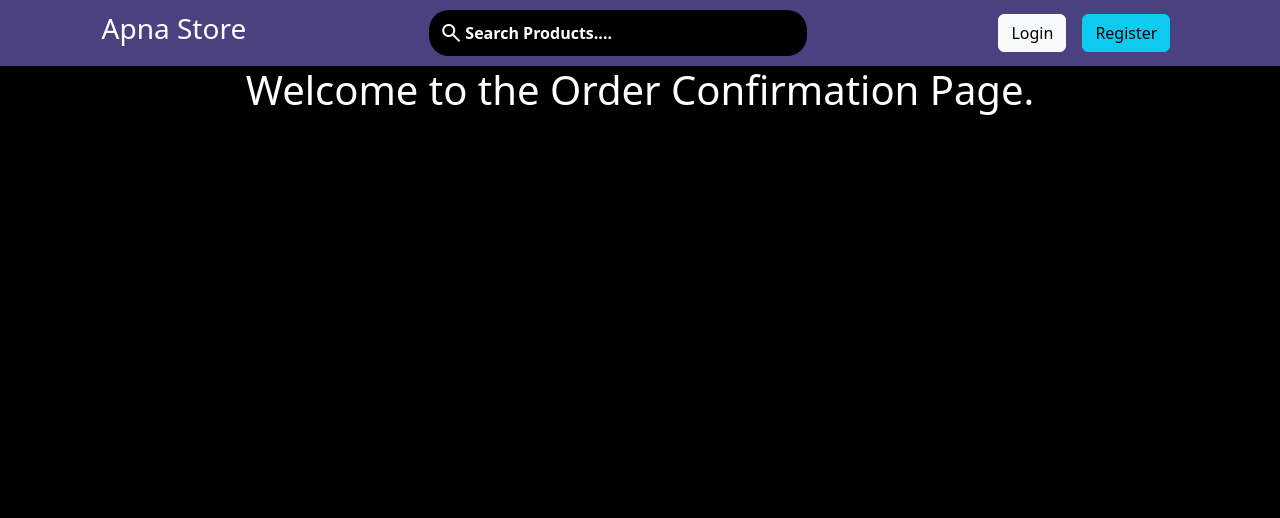
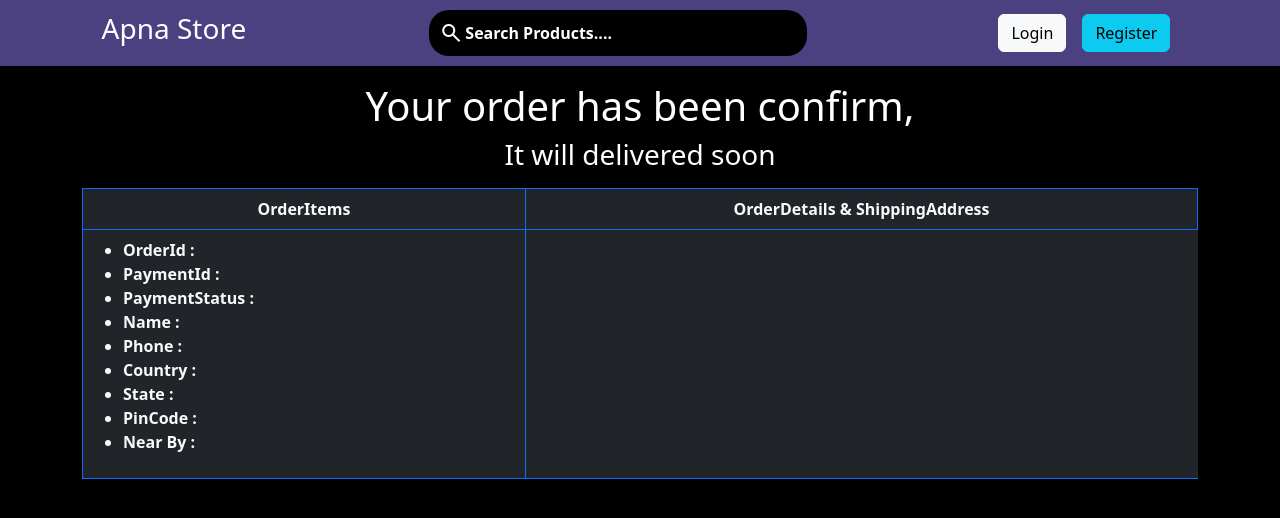
Before and after one commit to CoolShivas/011--MERN_E_Commerce_Platform_with_Admin_Panel, a React (Vite) app in the folder client/: page /orderconfirmation in a window 1280 px wide. Shown: the top 518 px of the page. Built offline with nearby package versions, Linux system fonts and the light colour scheme; no server answers.

Commit message:
Completion of Ui of OrderConfirm page.

```diff
--- a/client/src/components/OrderConfirm.jsx
+++ b/client/src/components/OrderConfirm.jsx
@@ -8,9 +8,43 @@ const OrderConfirm = () => {
 
   return (
     <>
-      <center>
-        <h1>Welcome to the Order Confirmation Page.</h1>
-      </center>
+      <div className="container my-3">
+        <h1 className="text-center">Your order has been confirm,</h1>
+        <h3 className="text-center">It will delivered soon</h3>
+      </div>
+
+      <div className="container">
+        <table className="table table-bordered border-primary bg-dark">
+          <thead className="bg-dark">
+            <tr>
+              <th scope="col" className="bg-dark text-light text-center">
+                OrderItems
+              </th>
+
+              <th scope="col" className="bg-dark text-light text-center">
+                OrderDetails & ShippingAddress
+              </th>
+            </tr>
+          </thead>
+          <tbody className="bg-dark">
+            <tr>
+              <td className="bg-dark text-light">
+                <ul style={{ fontWeight: "bold" }}>
+                  <li>OrderId : </li>
+                  <li>PaymentId : </li>
+                  <li>PaymentStatus : </li>
+                  <li>Name : </li>
+                  <li>Phone : </li>
+                  <li>Country : </li>
+                  <li>State : </li>
+                  <li>PinCode : </li>
+                  <li>Near By : </li>
+                </ul>
+              </td>
+            </tr>
+          </tbody>
+        </table>
+      </div>
     </>
   );
 };
```
